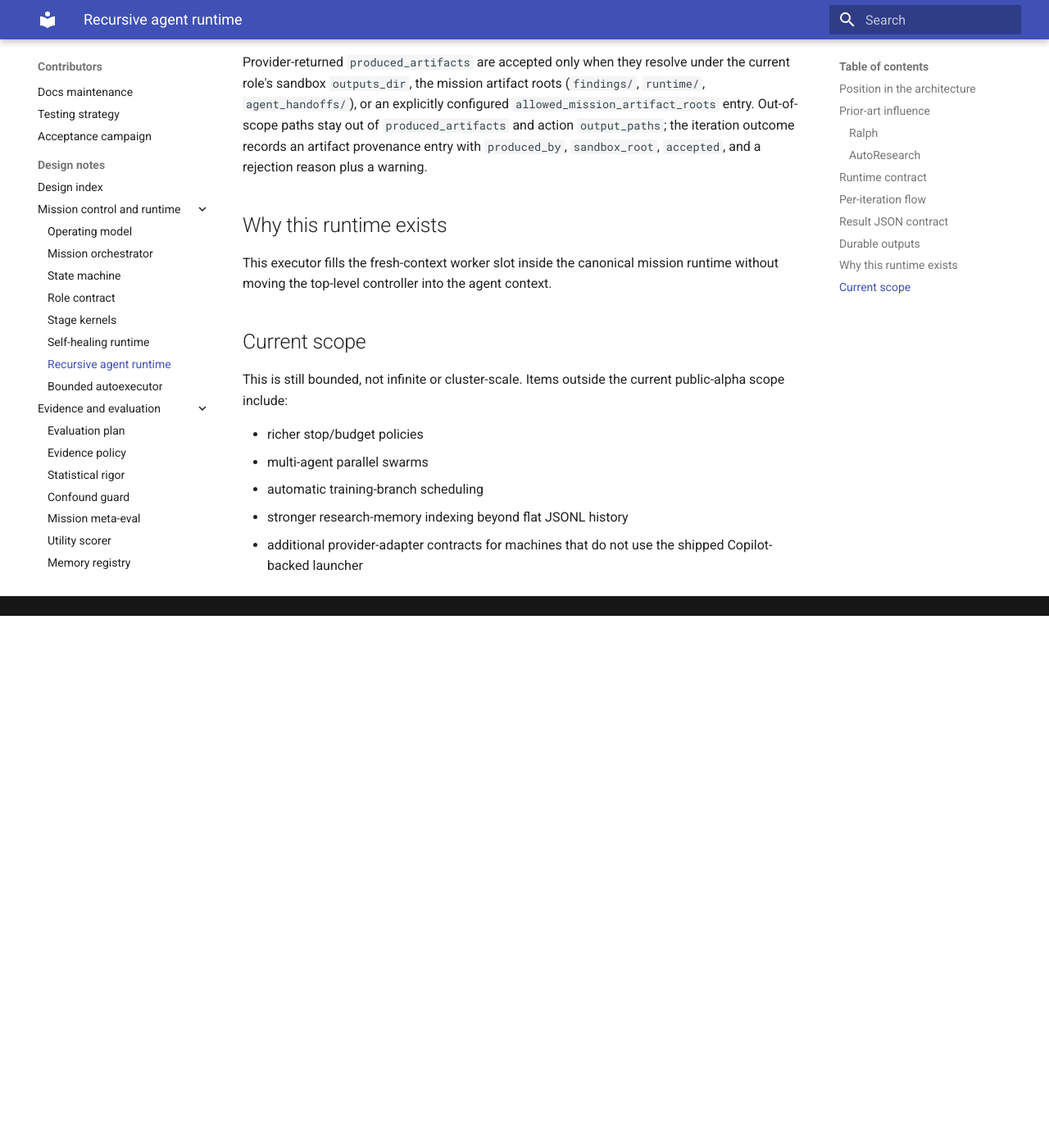
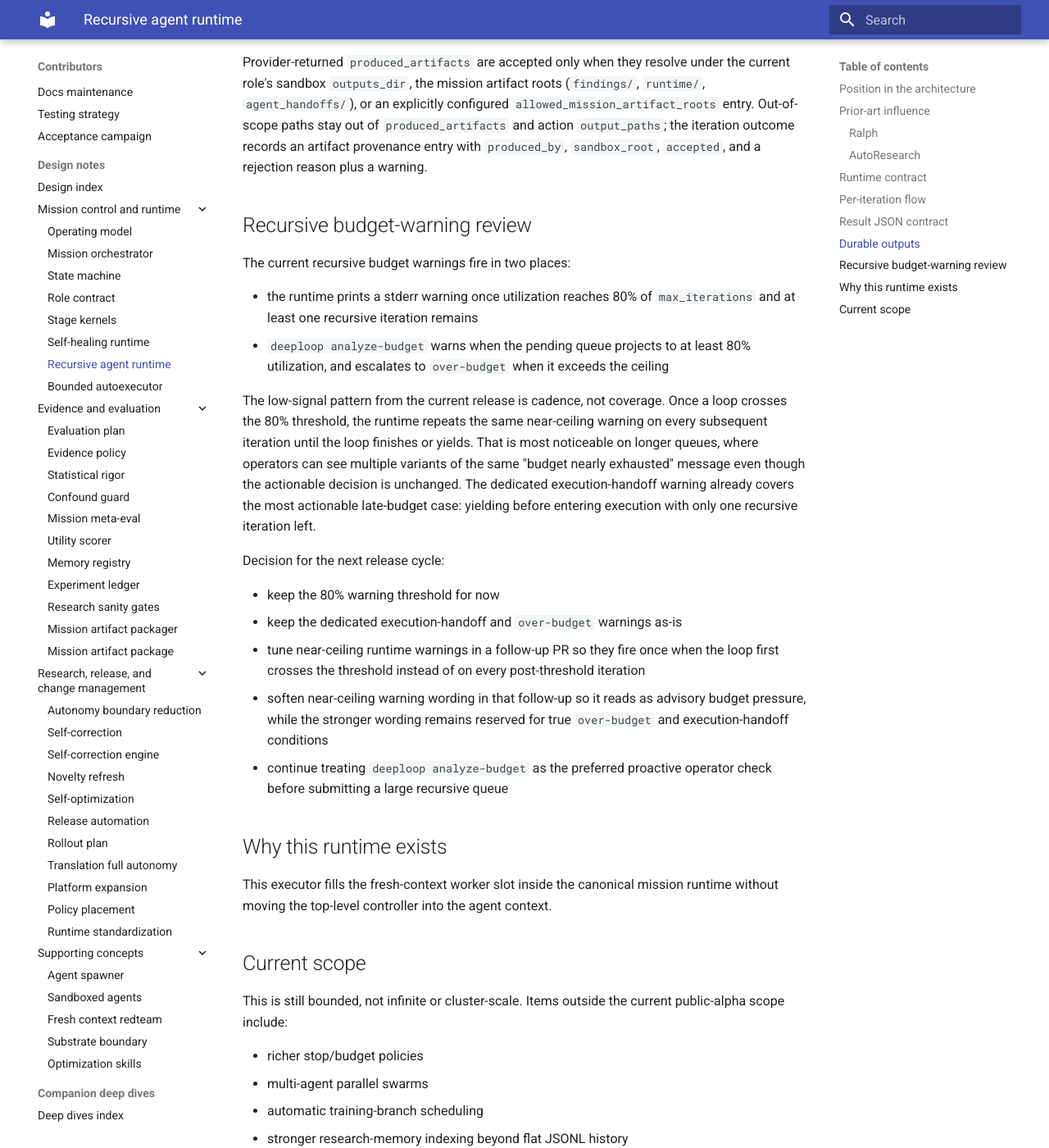
Before and after one commit to MoyYuan/DeepLoop, an MkDocs documentation site: the page built from docs/design/recursive-agent-runtime.md, in a window 1280 px wide and 1400 px high, scrolled down 4720 px. Shown: the whole window at 82% size. Built offline with MkDocs 1.6.1 and Material for MkDocs 9.7.7, drawn with Linux system fonts in a browser that asks for light colours; before the commit the page ends 5471 px from its top, so only the background shows below that.

Commit message:
docs: record recursive budget warning review
Agent-Logs-Url: https://github.com/tnetal/DeepLoop/sessions/9c420d92-ad32-4170-a800-92d953ee534c

Co-authored-by: tnetal <275320085+tnetal@users.noreply.github.com>

```diff
--- a/docs/design/recursive-agent-runtime.md
+++ b/docs/design/recursive-agent-runtime.md
@@ -179,6 +179,37 @@ the current role's sandbox `outputs_dir`, the mission artifact roots
 artifact provenance entry with `produced_by`, `sandbox_root`, `accepted`, and a
 rejection reason plus a warning.
 
+## Recursive budget-warning review
+
+The current recursive budget warnings fire in two places:
+
+- the runtime prints a stderr warning once utilization reaches 80% of
+  `max_iterations` and at least one recursive iteration remains
+- `deeploop analyze-budget` warns when the pending queue projects to at least
+  80% utilization, and escalates to `over-budget` when it exceeds the ceiling
+
+The low-signal pattern from the current release is cadence, not coverage. Once a
+loop crosses the 80% threshold, the runtime repeats the same near-ceiling
+warning on every subsequent iteration until the loop finishes or yields. That is
+most noticeable on longer queues, where operators can see multiple variants of
+the same "budget nearly exhausted" message even though the actionable decision
+is unchanged. The dedicated execution-handoff warning already covers the most
+actionable late-budget case: yielding before entering execution with only one
+recursive iteration left.
+
+Decision for the next release cycle:
+
+- keep the 80% warning threshold for now
+- keep the dedicated execution-handoff and `over-budget` warnings as-is
+- tune near-ceiling runtime warnings in a follow-up PR so they fire once when
+  the loop first crosses the threshold instead of on every post-threshold
+  iteration
+- soften near-ceiling warning wording in that follow-up so it reads as advisory
+  budget pressure, while the stronger wording remains reserved for true
+  `over-budget` and execution-handoff conditions
+- continue treating `deeploop analyze-budget` as the preferred proactive
+  operator check before submitting a large recursive queue
+
 ## Why this runtime exists
 
 This executor fills the fresh-context worker slot inside the canonical mission
```
